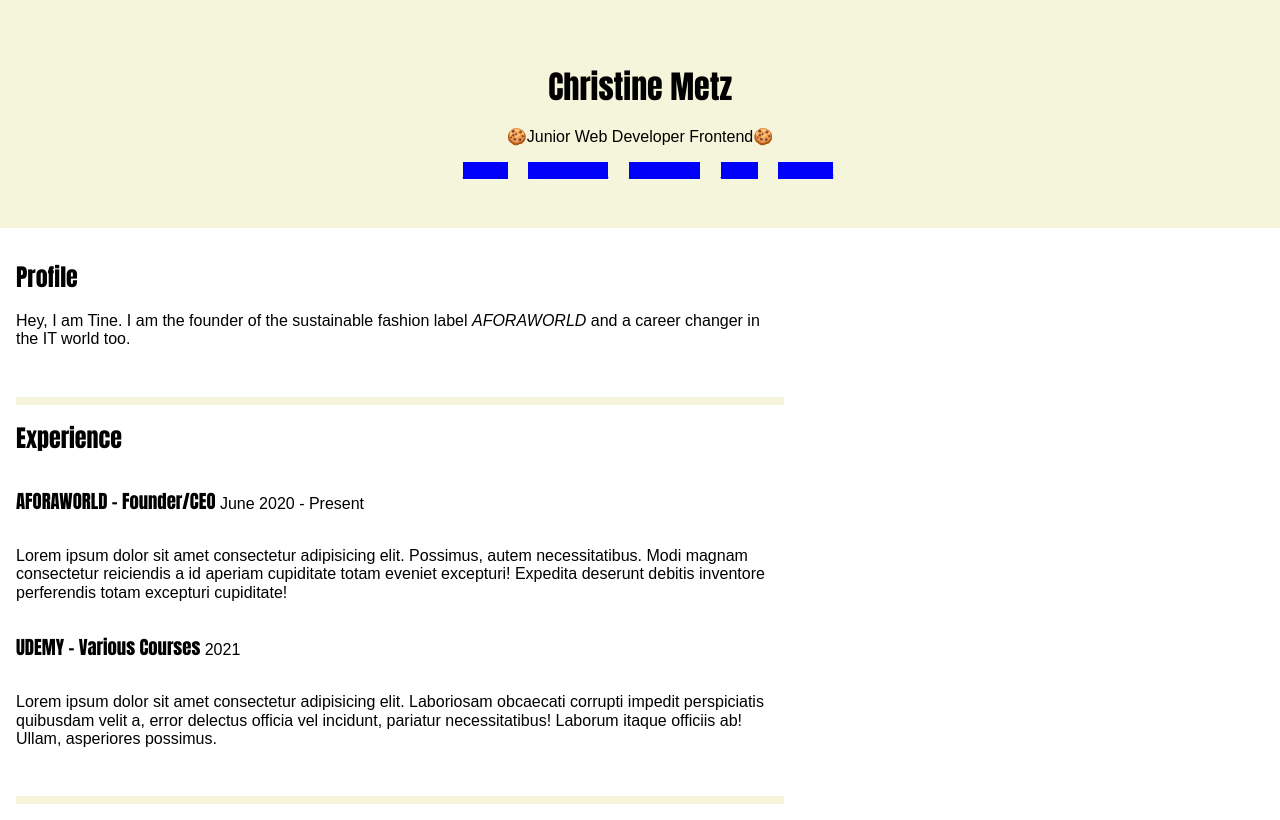
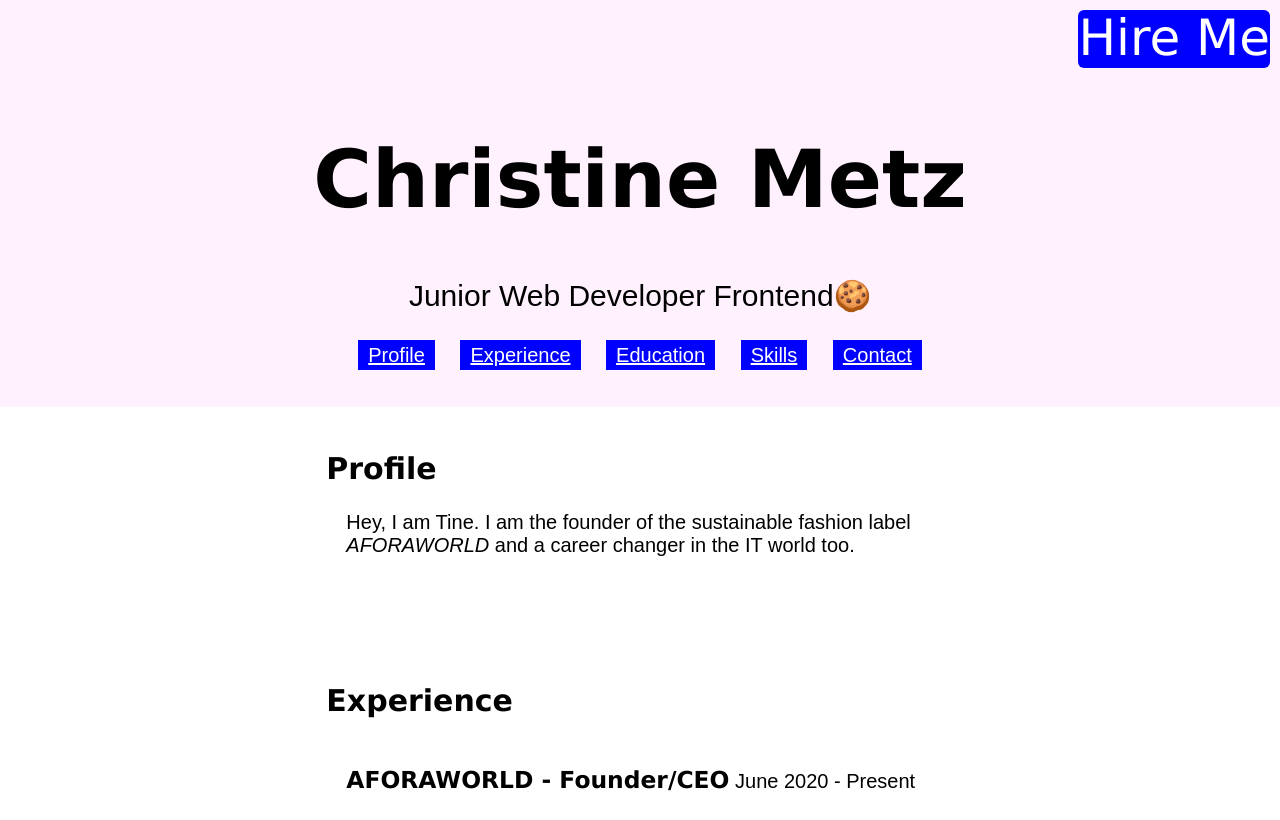
Before and after one commit to christinemariametz/CVnow, a plain HTML site: page index.html in a window 1280 px wide. Shown: the top 820 px of the page. Drawn offline with nearby package versions, Linux system fonts and the light colour scheme.

Commit message:
CSS foundation : theorie completed

```diff
--- a/index.html
+++ b/index.html
@@ -20,27 +20,30 @@
 
     <body>
       <header class="header">
-        <h1>Christine Metz</h1>
+        <div class="header-group">
+        <h1 class="header-name">Christine Metz</h1>
         <p class="profession">Junior Web Developer Frontend</p>
-        <nav>
+       </div>
+        <nav class="navigation">
           <a class="nav-link" href="#profile">Profile</a>
           <a class="nav-link" href="#experience">Experience</a>
           <a class="nav-link" href="#education">Education</a>
           <a class="nav-link" href="#skills">Skills</a>
           <a class="nav-link" href="#contact">Contact</a>
         </nav>
+        <aside class="hire-me">Hire Me</aside>
       </header>
 
 
       <main class="main">
         <article id="profile">
-          <h2>Profile</h2>
+          <h2 class="article-heading">Profile</h2>
           <p>
            Hey, I am Tine. I am the founder of the sustainable fashion label <em>AFORAWORLD</em> and a career changer in the IT world too.
           </p>
         </article>
         <article id="experience">
-          <h2>Experience</h2>
+          <h2 class="article-heading">Experience</h2>
             <section>
               <header>
                 <h3 class="experience-heading">
@@ -71,7 +74,7 @@
 
 
         <article id="education">
-          <h2>Education</h2>
+          <h2 class="article-heading">Education</h2>
           <section>
             <header>
               <h3 class="experience-heading">Bachelor of Arts - Akademie Mode und Design</h3>
@@ -99,7 +102,7 @@
         </article>
 
         <article id="skills">
-          <h2>Skills</h2>
+          <h2 class="article-heading">Skills</h2>
             <section>
               <h3>Soft Skills</h3>
               <ul>
@@ -119,7 +122,7 @@
 
 
         <article id="contact">
-          <h2>Contact</h2>
+          <h2 class="article-heading">Contact</h2>
             <ol>
               <li>
                 E-Mail:
--- a/style.css
+++ b/style.css
@@ -10,14 +10,29 @@
 
 html {
     font-family: Arial, Helvetica, sans-serif ;
+    font-size: 16px;
 }
+
+@media screen and (min-width: 768px) {
+    html {
+    font-size: 20px;
+}
+}
+
+@media screen and (max-width: 992px) {
+    html {
+    font-size: 24px;
+}
+}
+
 
 h1,
 h2,
 h3,
 h4,
 h5,
-h6 {font-family:Impact, Haettenschweiler, 'Arial Narrow Bold', sans-serif}
+h6 {font-family: Verdana, Geneva, Tahoma, sans-serif;
+}
 
 body {
     margin: 0;
@@ -25,31 +40,58 @@ body {
 
 *::selection {
     background-color: blanchedalmond;
-    color: black;
 }
 
 
 /******** Specific Stylings */
 
-.header {padding: 48px 16px;
+.header {
+        padding: 2rem 1rem;
         text-align: center;
-        background-color:  beige;
+        padding-top: 4rem;
+        position: relative;
+        background-color: rgb(255, 241, 253);
 }
-.profession::before {
-    content: "🍪";
+
+.header-group {
+    font-size: 1rem;
 }
+
+.header-name {
+    font-size: 4rem;
+}
+
+.profession {
+    font-size: 1.5rem;
+}
+
 
 .profession::after {
     content: "🍪";
 }
 
-.nav-link {
-    margin-left: 16px;
+.hire-me {
     background-color: blue;
+    color: white;
+    position: absolute;
+    top: 0.5rem;
+    right: 0.5rem;
+    font-family: 'Lucida Sans', 'Lucida Sans Regular', 'Lucida Grande', 'Lucida Sans Unicode', Geneva, Verdana, sans-serif;
+    font-size: 2.5rem;
+    border-radius: 0.3rem;
 }
 
-.nav-link:visited {
-    background-color: lightcyan;
+@media screen and (min-width: 992) {
+    .hire-me {
+        position: fixed;
+    }
+}
+
+
+.nav-link {
+    padding: 0.2rem 0.5rem;
+    background-color: blue;
+    color: white;
 }
 
 .nav-link:hover {
@@ -62,30 +104,61 @@ body {
     background-color: red;
 }
 
+.nav-link + .nav-link {
+    margin-left: 1rem;
+}
+
 
 
 .main {
-    max-width: 800px;
-    margin-top: 50;
-    padding: 16px;
+    max-width: 60ch;
+    margin:auto;
+    padding: 1rem;
 }
 
 .main > * + * {
-    margin-top: 48px;
+    margin-top: 2.5rem;
 }
 
 .main > * {
-    border-top: 8px solid beige;
+    border-top: 0.1rem solid white;
+    padding: 0 1rem;
 }
+
+@media screen and (min-width: 768px) {
+    .main > * + * {
+        margin-top: 5rem;
+    }
+}
+
 
 .main > *:first-child {
     border-top: none;
 }
 
+
+.article-heading {
+    position: relative;
+    left: -1rem;
+}
+
+
 .experience-heading {
     display: inline-block;
   }
 
-  .experience-subheading {
+
+ .experience-subheading {
     display: inline-block;
   }
+
+
+
+@media print {
+    .hire-me {
+        display: none;
+    }
+    .navigation {
+        display: none;
+    }
+}
```
